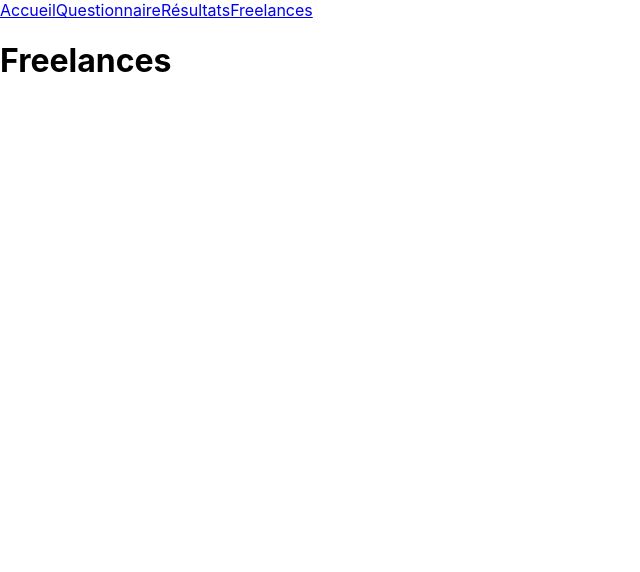
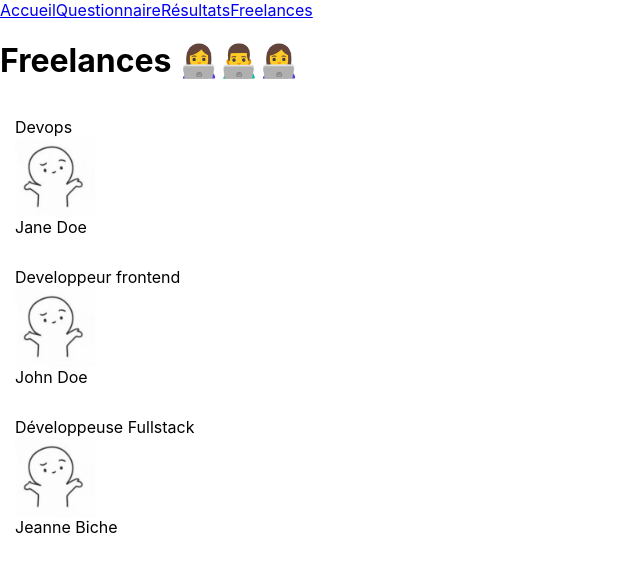
Before and after one commit to audreydiez/Shiny-agency, a React (Create React App) app: page /freelances in a window 1280 px wide. Shown: the top 572 px of the page, without its empty margins (0-640 px from the left). Built offline with nearby package versions, Linux system fonts and the light colour scheme.

Commit message:
feat: chapter 3

```diff
--- a/src/Pages/Freelances/Freelances.jsx
+++ b/src/Pages/Freelances/Freelances.jsx
@@ -1,7 +1,31 @@
+import Card from '../../components/Card'
+
+const freelanceProfiles = [
+  {
+    name: 'Jane Doe',
+    jobTitle: 'Devops',
+  },
+  {
+    name: 'John Doe',
+    jobTitle: 'Developpeur frontend',
+  },
+  {
+    name: 'Jeanne Biche',
+    jobTitle: 'Développeuse Fullstack',
+  },
+]
+
 function Freelances() {
   return (
     <div>
-      <h1>Freelances </h1>
+      <h1>Freelances 👩‍💻👨‍💻👩‍💻</h1>
+      {freelanceProfiles.map((profile, index) => (
+        <Card
+          key={`${profile.name}-${index}`}
+          label={profile.jobTitle}
+          title={profile.name}
+        />
+      ))}
     </div>
   )
 }
--- /dev/null
+++ b/src/components/Card/index.jsx
@@ -0,0 +1,25 @@
+import PropTypes from 'prop-types'
+import DefaultPicture from '../../assets/profile.jpg'
+
+function Card({ label, title, picture }) {
+  return (
+    <div style={{ display: 'flex', flexDirection: 'column', padding: 15 }}>
+      <span>{label}</span>
+      <img src={picture} alt="freelance" height={80} width={80} />
+      <span>{title}</span>
+    </div>
+  )
+}
+
+Card.propTypes = {
+  label: PropTypes.string.isRequired,
+  title: PropTypes.string.isRequired,
+  picture: PropTypes.string.isRequired,
+}
+
+Card.defaultProps = {
+  label: '',
+  title: '',
+  picture: DefaultPicture,
+}
+export default Card
```
Also changed, not shown: src/assets/profile.jpg (added).
